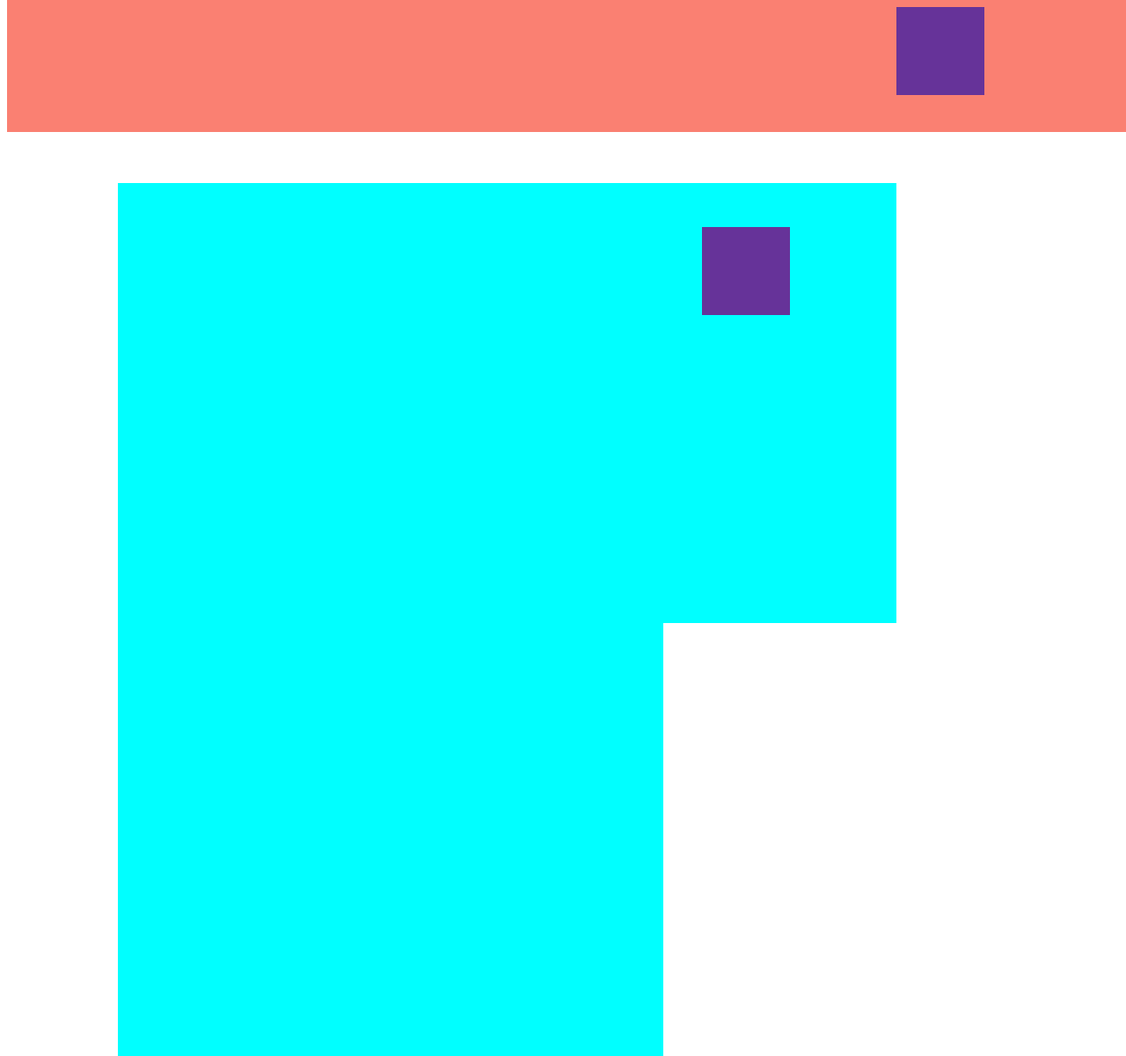
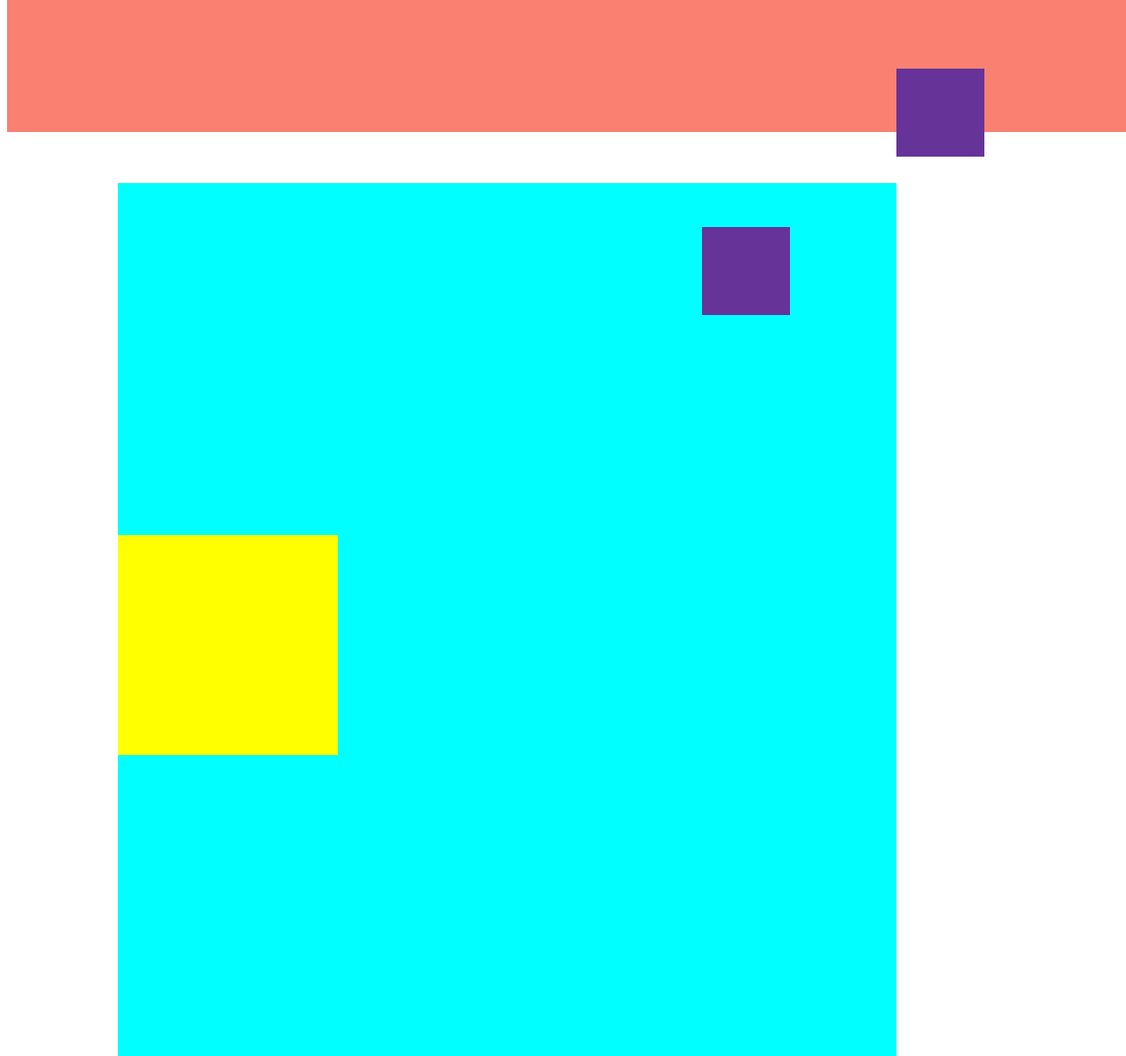
Before and after one commit to IliasHanma/Exo3-css, a plain HTML site: page index.html in a window 1280 px wide. Shown: the top 1200 px of the page at 88% size. Drawn offline with Linux system fonts and the light colour scheme.

Commit message:
suite Exo3-css

```diff
--- a/index.html
+++ b/index.html
@@ -1,5 +1,6 @@
 <!DOCTYPE html>
 <html lang="en">
+
 <head>
     <meta charset="UTF-8">
     <meta http-equiv="X-UA-Compatible" content="IE=edge">
@@ -7,17 +8,25 @@
     <title>Document</title>
     <link rel="stylesheet" href="./public/css/style.css">
 </head>
+
 <body>
     <div class="rectangleRose">
 
     </div>
-    <div class="carreMauve1"></div>
+    <div class="carreMauve1">
 
-<div class="rectangleBleu">
-    <div class="carreMauve2"></div>
-    <div class="rectangleBleu2">
-        <div class="carreJaune"></div>
+
     </div>
-</div>
+
+    <div class="rectangleBleu">
+        <div class="carreMauve2"></div>
+
+
+    </div>
+ <div class="rectangleBleu2">
+            <div class="carreJaune"></div>
+        </div>
+
 </body>
+
 </html>
--- a/public/css/style.css
+++ b/public/css/style.css
@@ -1,6 +1,6 @@
 .rectangleRose{
     background-color: #FA8072;
-    /* position: relative ; */
+    /* position: absolute; */
     position: fixed;
     height: 150px;
     width: 100%;
@@ -9,11 +9,11 @@
 
 .carreMauve1{
     background-color: #663399;
-    position:sticky;
+    position: relative;
     height: 100px;
     width: 100px;
     margin-left: 80%;
-    bottom: 200px;
+    top: 70px;
 
 }
 
@@ -28,7 +28,7 @@
 
 .carreMauve2{
     background-color:#663399;
-    position: relative;
+    position: absolute;
     height: 100px;
     width: 100px;
     top: 50px;
@@ -38,10 +38,19 @@
 
 .rectangleBleu2{
     background-color:#00FFFF;
-    position: absolute;
+    position: relative;
     height: 2000px;
     width: 70%;
+    margin-left: 10%;
+
 
 }
 
-.carreJaune
+.carreJaune{
+    background-color: #FFFF00;
+    position: absolute;
+    position: sticky;
+    top : 10px;
+    height: 250px;
+    width: 250px;
+}
```
